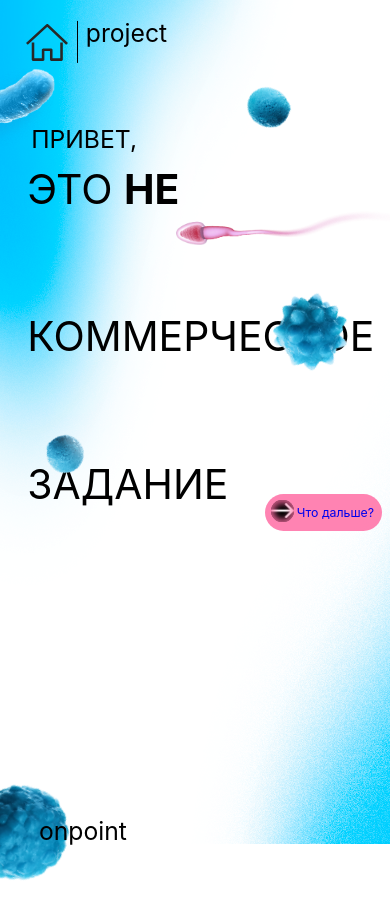
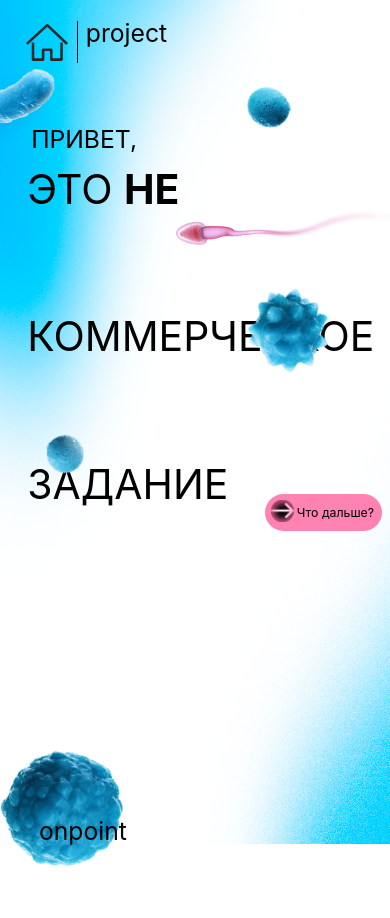
Before and after one commit to zongrade/forOnpoint, a React app: page /home in a window 390 px wide. Shown: the top 918 px of the page. After the commit the page ends 888 px from the top, so only its background shows below. Built offline with nearby package versions, Linux system fonts and the light colour scheme.

Commit message:
fix iPhone

```diff
--- a/src/App/Hello/hello.module.scss
+++ b/src/App/Hello/hello.module.scss
@@ -30,11 +30,12 @@
   position: absolute;
   top: 30vh;
   right: 5vw;
-  height: 19vh;
-  width: 19vw;
+  height: calc(6.5vh + 6.5vw);
+  width: calc(6.5vh + 6.5vw);
   animation: rightBacteriaMove 29s ease infinite forwards 0.5s;
   z-index: 2;
   background: url('../../../assets/RightBlueBacteria.svg') no-repeat;
+  background-size: cover;
 }
 @keyframes rightBacteriaMove {
   30% {
@@ -58,10 +59,11 @@
   position: absolute;
   top: 90vh;
   right: 70vw;
-  height: 25vh;
-  width: 25vw;
+  height: calc(9.5vh + 9.5vw);
+  width: calc(9.5vh + 9.5vw);
   animation: centerBigBacteria 25s ease infinite forwards 0.2s;
   background: url('../../../assets/BigCenterBacteria.svg') no-repeat;
+  background-size: cover;
 }
 @keyframes centerBigBacteria {
   20% {
--- a/src/App/app.module.scss
+++ b/src/App/app.module.scss
@@ -160,12 +160,12 @@ footer {
   display: flex;
   align-items: flex-end;
 }
-//a:visited {
-//  color: black;
-//}
-//a {
-//  color: black;
-//}
+a:visited {
+  color: black;
+}
+a {
+  color: black;
+}
 //<-- Media -->//
 @media (orientation: landscape) {
   nav {
```
Also changed, not shown: 6 other files (tests, documents, lock files or other folders).
